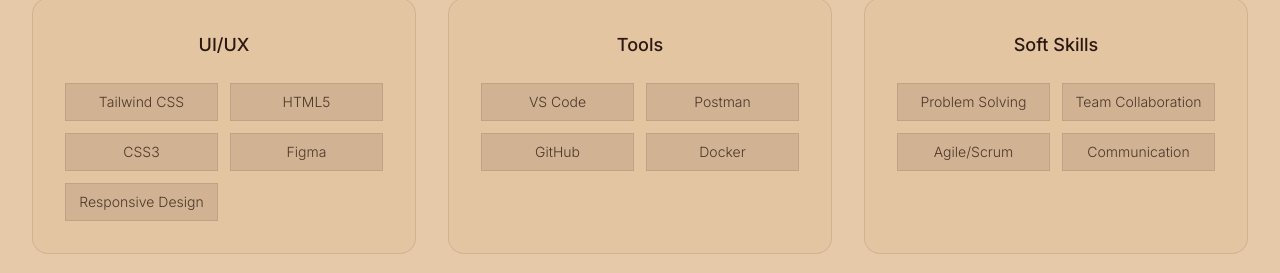
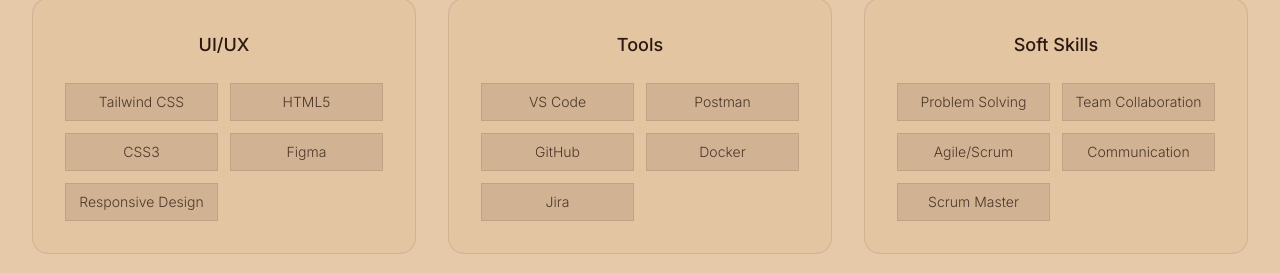
Before and after one commit to Rozinagebrehiwet/Rozina-portfolio, a Next.js app in the folder portfolio/: page / in a window 1280 px wide. Shown: the part 1290-1563 px from the top of the page. Built offline with nearby package versions, Linux system fonts and the light colour scheme.

Commit message:
Update Skills.tsx

```diff
--- a/portfolio/components/Skills.tsx
+++ b/portfolio/components/Skills.tsx
@@ -20,11 +20,11 @@
   },
   {
     front: "Tools",
-    back: ["VS Code", "Postman", "GitHub", "Docker"]
+    back: ["VS Code", "Postman", "GitHub", "Docker", "Jira"]
   },
   {
     front: "Soft Skills",
-    back: ["Problem Solving", "Team Collaboration", "Agile/Scrum", "Communication"]
+    back: ["Problem Solving", "Team Collaboration", "Agile/Scrum", "Communication", "Scrum Master"]
   }
 ];
 
```
